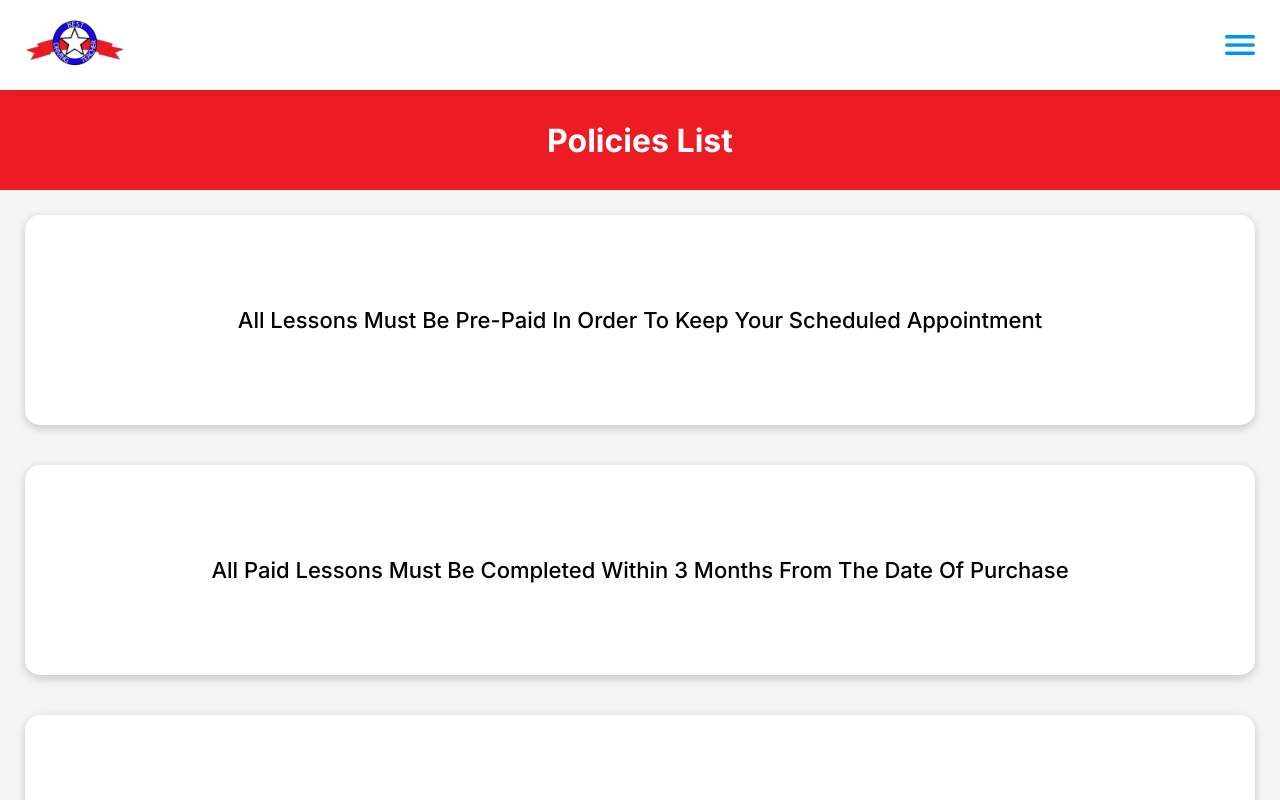
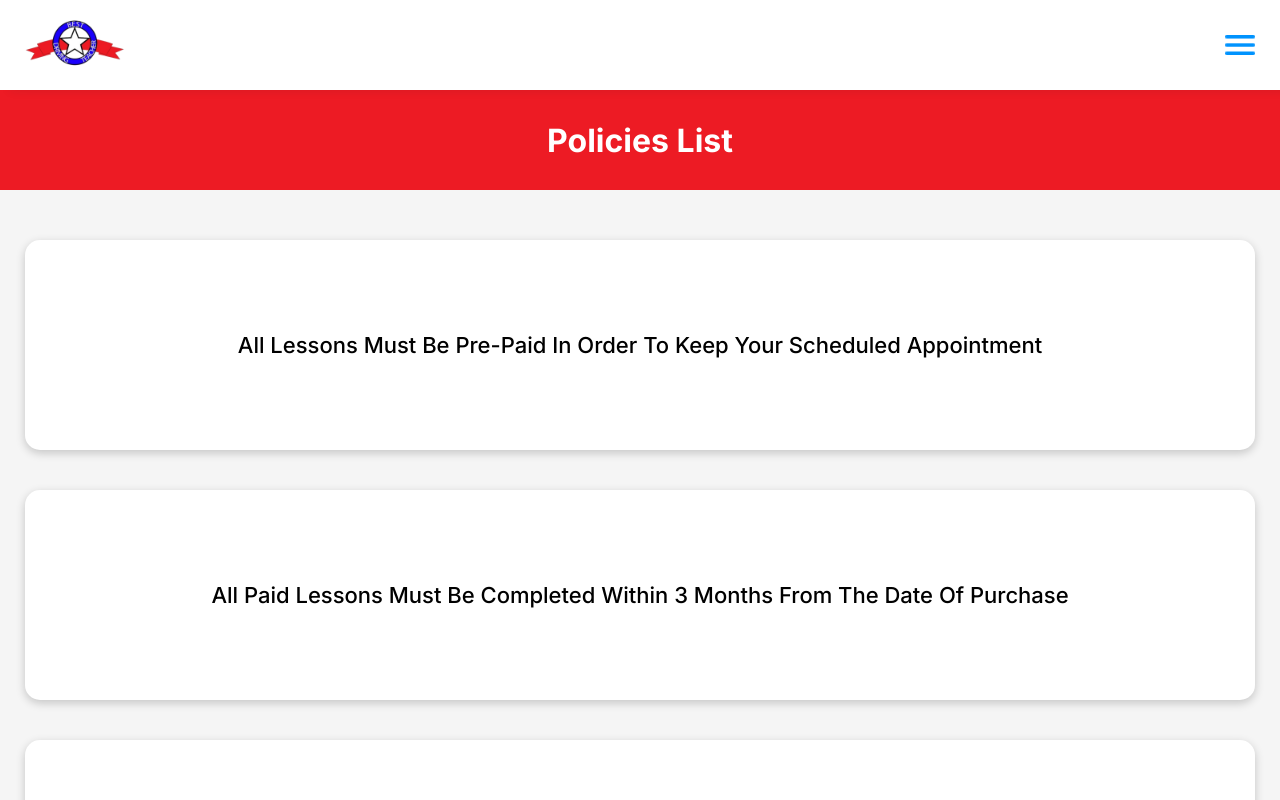
Before and after one commit to mannysanz715/BestDrivingTeacherFront, a React (Vite) app: page /policies in a window 1280 px wide. Shown: the top 800 px of the page. Built offline with nearby package versions, Linux system fonts and the light colour scheme.

Commit message:
Add Scroll to top functino

```diff
--- a/src/components/Policies/Policies.css
+++ b/src/components/Policies/Policies.css
@@ -20,7 +20,8 @@
   gap: 40px;
   background-color: whitesmoke;
   margin: 0;
-  padding: 25px;
+  padding: 50px 25px;
+
 }
 
 .policy-item{
--- a/src/components/Pricing/Pricing.jsx
+++ b/src/components/Pricing/Pricing.jsx
@@ -1,10 +1,13 @@
 import './Pricing.css'
 import { Link } from 'react-router-dom'
 function Pricing () {
+  const scrollToTop = () => {
+    window.scrollTo(0, 0)
+}
   return (
     <>
       <h2 className='pricing-header' id='pricing'>Driving Rates</h2>
-        <Link className='policies-link' to='/policies'>Before booking, please go over our policies here.</Link>
+        <Link onClick={scrollToTop} className='policies-link' to='/policies#policies-container'>Before booking, please go over our policies here.</Link>
         <div className="reg-class-pricing card">
           <h3 className='rate-title'>2 Hour Lessons</h3>
           <p className='rate-price'>Price: $150</p>
```
